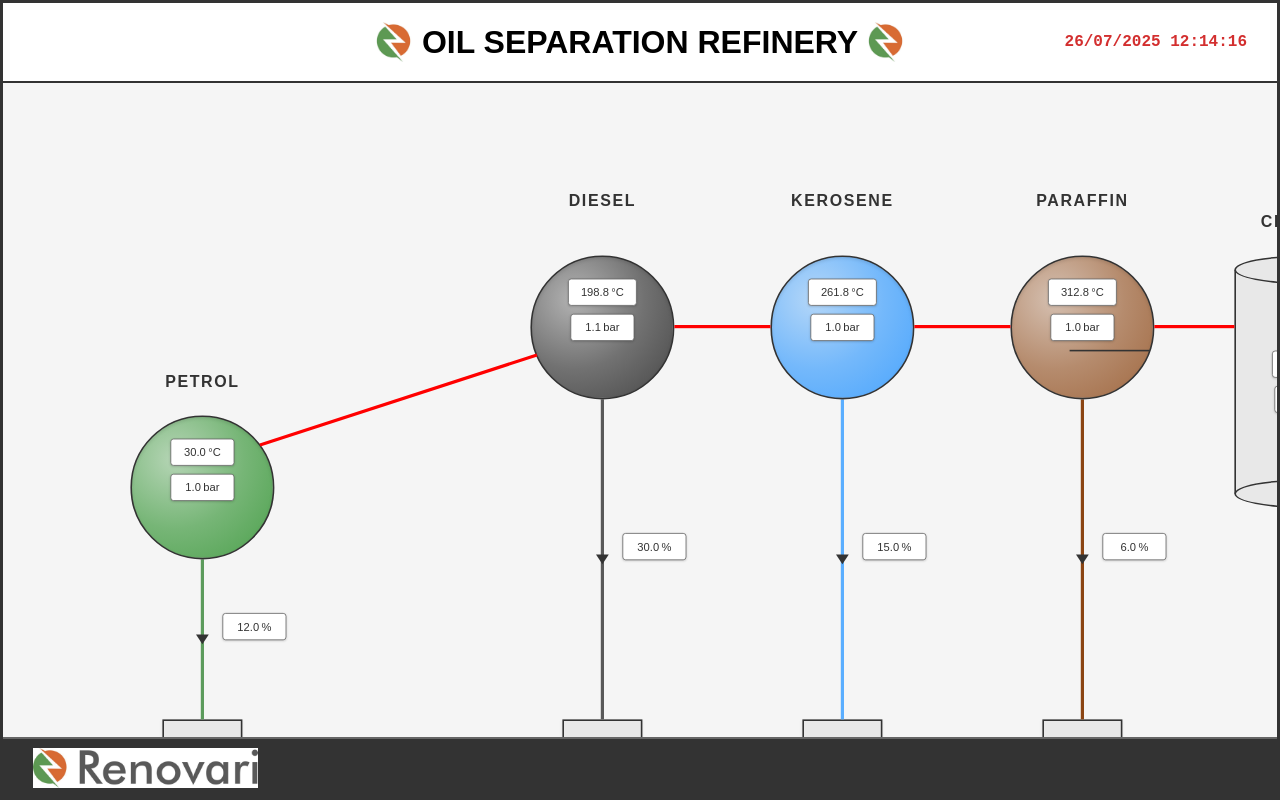
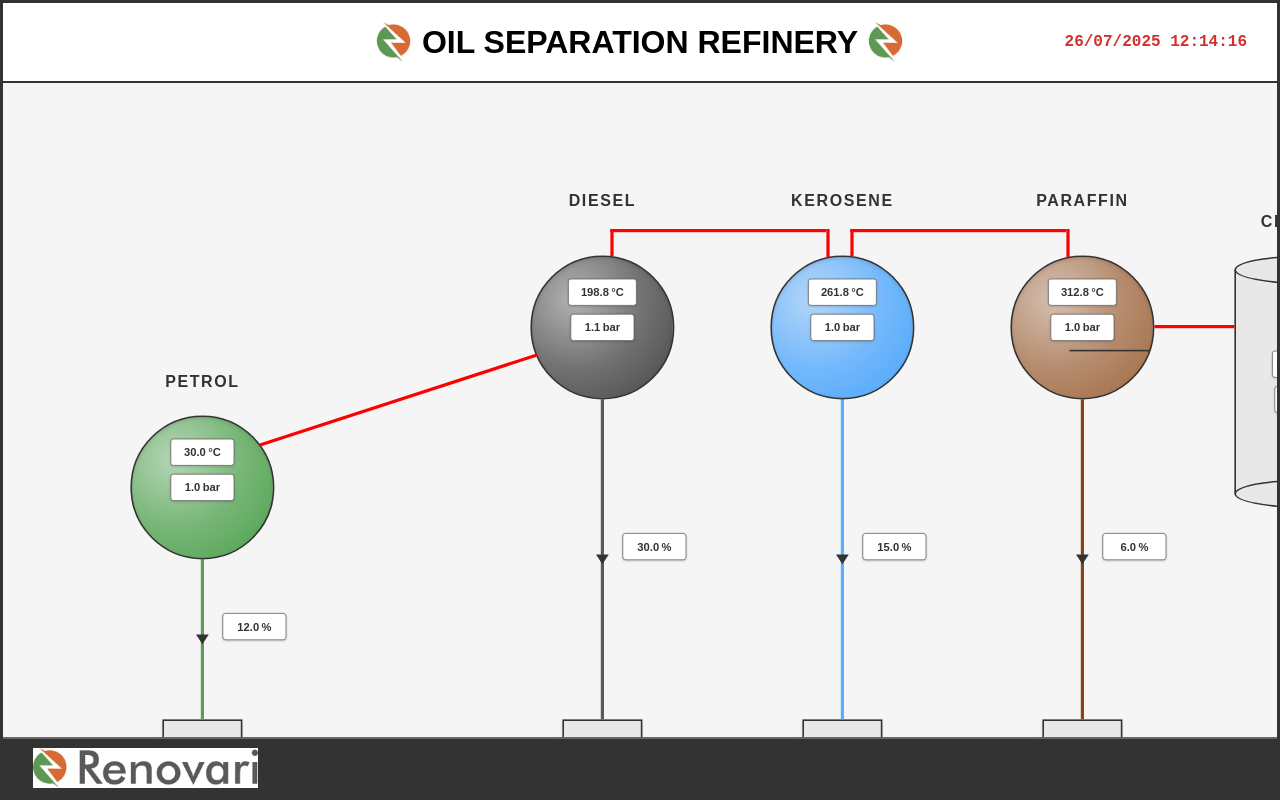
Before and after one commit to taliablain/pressure-flow-ui, a React (Create React App) app: page / in a window 1280 px wide. Built offline with nearby package versions, Linux system fonts and the light colour scheme.

Commit message:
final documentation changes

```diff
--- a/src/App.css
+++ b/src/App.css
@@ -136,9 +136,9 @@ body {
 
 .kerosene-paraffin-connection {
   position: absolute;
-  left: 980px;
-  top: 140px;
-  width: 120px;
+  left: 900px;
+  top: 20px;
+  width: 270px;
   height: 4px;
   background-color: #ff0000;
   z-index: 15;
@@ -146,9 +146,9 @@ body {
 
 .kerosene-diesel-connection {
   position: absolute;
-  left: 680px;
-  top: 140px;
-  width: 120px;
+  left: 600px;
+  top: 20px;
+  width: 270px;
   height: 4px;
   background-color: #ff0000;
   z-index: 15;
@@ -163,6 +163,46 @@ body {
   background-color: #ff0000;
   transform: rotate(-18deg);
   transform-origin: left center;
+  z-index: 15;
+}
+
+.diesel-top-line {
+  position: absolute;
+  left: 600px;
+  top: 20px;
+  width: 4px;
+  height: 34px;
+  background-color: #ff0000;
+  z-index: 15;
+}
+
+.kerosene-diesel-top-line {
+  position: absolute;
+  left: 870px;
+  top: 20px;
+  width: 4px;
+  height: 35px;
+  background-color: #ff0000;
+  z-index: 15;
+}
+
+.kerosene-paraffin-top-line {
+  position: absolute;
+  left: 900px;
+  top: 20px;
+  width: 4px;
+  height: 34px;
+  background-color: #ff0000;
+  z-index: 15;
+}
+
+.paraffin-top-line {
+  position: absolute;
+  left: 1170px;
+  top: 20px;
+  width: 4px;
+  height: 35px;
+  background-color: #ff0000;
   z-index: 15;
 }
 
@@ -376,7 +416,7 @@ body {
 
 .measurement-value {
   font-size: 14px;
-  font-weight: normal;
+  font-weight: bold;
   color: #333;
   line-height: 1;
 }
@@ -385,6 +425,7 @@ body {
   font-size: 14px;
   color: #333;
   margin-left: 3px;
+  font-weight: bold
 }
 
 .trap-label {
--- a/src/App.js
+++ b/src/App.js
@@ -1,6 +1,6 @@
 import { useState, useEffect } from "react";
 import "./App.css";
-import smallLogo from './small-logo.jpeg';
+import smallLogo from "./small-logo.jpeg";
 
 function App() {
   const [currentTime, setCurrentTime] = useState(new Date());
@@ -48,8 +48,6 @@ function App() {
   const [keroseneFlowRate, setKeroseneFlowRate] = useState(15);
   const [paraffinFlowRate, setParaffinFlowRate] = useState(6);
   const [petrolFlowRate, setPetrolFlowRate] = useState(12);
-
-
 
   // Function to check and adjust pressures to prevent more than 2 identical values
   const adjustPressuresForCollisions = (newPressures) => {
@@ -697,9 +695,6 @@ function App() {
       }, 2000); // 2000ms delay for petrol updates
     }, 4000); // Update every 4 seconds
 
-
-
-
     return () => clearInterval(tempTimer);
   }, [
     cycleStartTime,
@@ -717,7 +712,7 @@ function App() {
 
   useEffect(() => {
     const interval = setInterval(() => {
-    setDieselFlowRate(prev => {
+      setDieselFlowRate((prev) => {
         const next = prev + 0.1;
         return next > 100 ? 100 : next; // cap at 100%
       });
@@ -728,7 +723,7 @@ function App() {
 
   useEffect(() => {
     const interval = setInterval(() => {
-    setKeroseneFlowRate(prev => {
+      setKeroseneFlowRate((prev) => {
         const next = prev + 0.1;
         return next > 100 ? 100 : next; // cap at 100%
       });
@@ -739,7 +734,7 @@ useEffect(() => {
 
   useEffect(() => {
     const interval = setInterval(() => {
-    setParaffinFlowRate(prev => {
+      setParaffinFlowRate((prev) => {
         const next = prev + 0.1;
         return next > 100 ? 100 : next; // cap at 100%
       });
@@ -750,7 +745,7 @@ useEffect(() => {
 
   useEffect(() => {
     const interval = setInterval(() => {
-    setPetrolFlowRate(prev => {
+      setPetrolFlowRate((prev) => {
         const next = prev + 0.1;
         return next > 100 ? 100 : next; // Cap at 100%
       });
@@ -796,13 +791,19 @@ return (
           {products.map((product, index) => (
             <div key={product} className="product-column">
               <div className="product-label">{product}</div>
-            <div className={
-              product === "PETROL" ? "petrol-circle" :
-              product === "DIESEL" ? "diesel-circle" :
-              product === "KEROSENE" ? "kerosene-circle" :
-              product === "PARAFFIN" ? "paraffin-circle" :
-              "product-circle"
-            }>
+              <div
+                className={
+                  product === "PETROL"
+                    ? "petrol-circle"
+                    : product === "DIESEL"
+                      ? "diesel-circle"
+                      : product === "KEROSENE"
+                        ? "kerosene-circle"
+                        : product === "PARAFFIN"
+                          ? "paraffin-circle"
+                          : "product-circle"
+                }
+              >
                 <div className="measurement-boxes">
                   <div className="measurement-box temperature">
                     <span className="measurement-value">
@@ -901,10 +902,25 @@ return (
           </div>
 
           {/* Connection lines within the fixed wrapper */}
-        <div className="paraffin-cracker-connection"></div>
-        <div className="kerosene-paraffin-connection"></div>
-        <div className="kerosene-diesel-connection"></div>
-        <div className="diesel-petrol-connection"></div>
+          <div className="paraffin-cracker-connection">
+            <div className="arrow-left"></div>
+          </div>
+          <div className="kerosene-paraffin-connection">
+            <div className="arrow-left"></div>
+          </div>
+          <div className="kerosene-diesel-connection">
+            <div className="arrow-left"></div>
+          </div>
+          <div className="diesel-petrol-connection">
+            <div className="arrow-left"></div>
+          </div>
+
+          {/* Small vertical lines coming out of the top of circles */}
+          <div className="diesel-top-line"></div>
+          <div className="kerosene-diesel-top-line"></div>
+          <div className="kerosene-paraffin-top-line"></div>
+          <div className="kerosene-top-line"></div>
+          <div className="paraffin-top-line"></div>
         </div>
       </div>
 
```
Also changed, not shown: 1 other file (tests, documents, lock files or other folders). Lines whose indentation alone changed are shown as unchanged.
